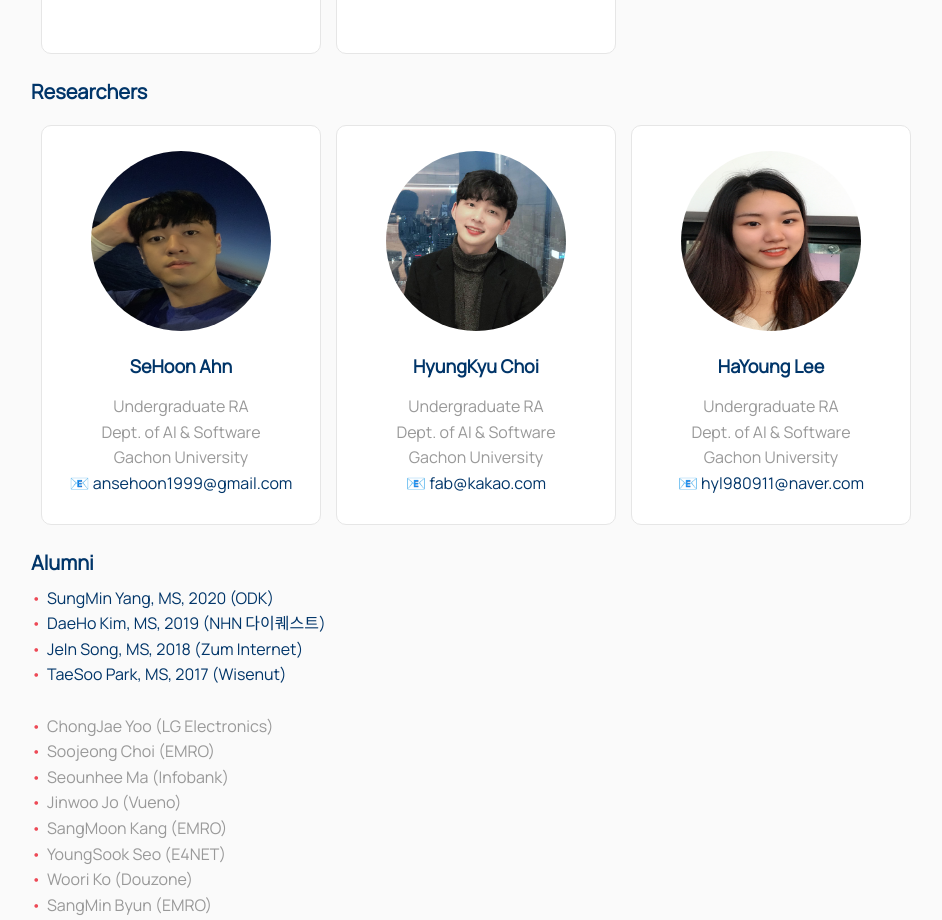
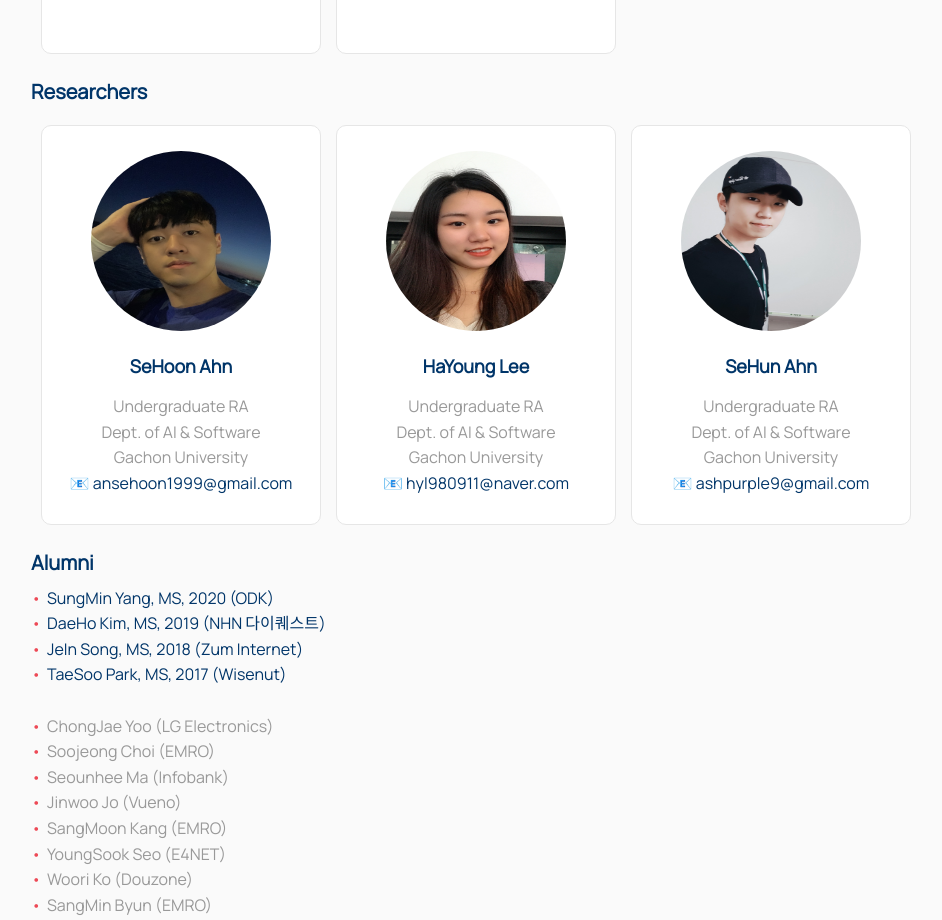
Before and after one commit to IDALab-Gachon/idalab, a React (Create React App) app: page /members in a window 1280 px wide. Shown: the part 1520-2440 px from the top of the page, without its empty margins (112-1054 px from the left). Built offline with nearby package versions, Linux system fonts and the light colour scheme.

Commit message:
Add a member

```diff
--- a/src/Pages/Members.js
+++ b/src/Pages/Members.js
@@ -8,8 +8,9 @@ import jihye_img from "../images/members/members_jihye.jpg";
 import yeonsun_img from "../images/members/members_yeonsun.jpg";
 //import heesue_img from '../images/members/members_heesue.jpg';
 import sehoon_img from "../images/members/members_sehoon.jpg";
-import hyungkyu_img from "../images/members/members_hyungkyu.jpg";
+// import hyungkyu_img from "../images/members/members_hyungkyu.jpg";
 import hayeong_img from "../images/members/members_hayeong.jpg";
+import sehun_img from "../images/members/members_sehun.jpg";
 
 const MemberContainer = styled.div`
   width: 100%;
@@ -201,19 +202,7 @@ const Members = () => {
               </Link>
             </MemberInfo>
           </MemberCard>
-          <MemberCard>
-            <MemberImg src={hyungkyu_img} alt="HyungKyu Choi" />
-            <MemberName>HyungKyu Choi</MemberName>
-            <MemberInfo>
-              Undergraduate RA
-              <br />
-              Dept. of AI & Software
-              <br />
-              Gachon University
-              <br />
-              📧 <Link href="mailto:fab@kakao.com">fab@kakao.com</Link>
-            </MemberInfo>
-          </MemberCard>
+
           <MemberCard>
             <MemberImg src={hayeong_img} alt="HaYoung Lee" />
             <MemberName>HaYoung Lee</MemberName>
@@ -226,6 +215,22 @@ const Members = () => {
               <br />
               📧{" "}
               <Link href="mailto:hyl980911@naver.com">hyl980911@naver.com</Link>
+            </MemberInfo>
+          </MemberCard>
+          <MemberCard>
+            <MemberImg src={sehun_img} alt="SeHun Ahn" />
+            <MemberName>SeHun Ahn</MemberName>
+            <MemberInfo>
+              Undergraduate RA
+              <br />
+              Dept. of AI & Software
+              <br />
+              Gachon University
+              <br />
+              📧{" "}
+              <Link href="mailto:ashpurple9@gmail.com">
+                ashpurple9@gmail.com
+              </Link>
             </MemberInfo>
           </MemberCard>
         </MemberWrapper>
```
Also changed, not shown: src/images/members/members_sehun.jpg (added).
